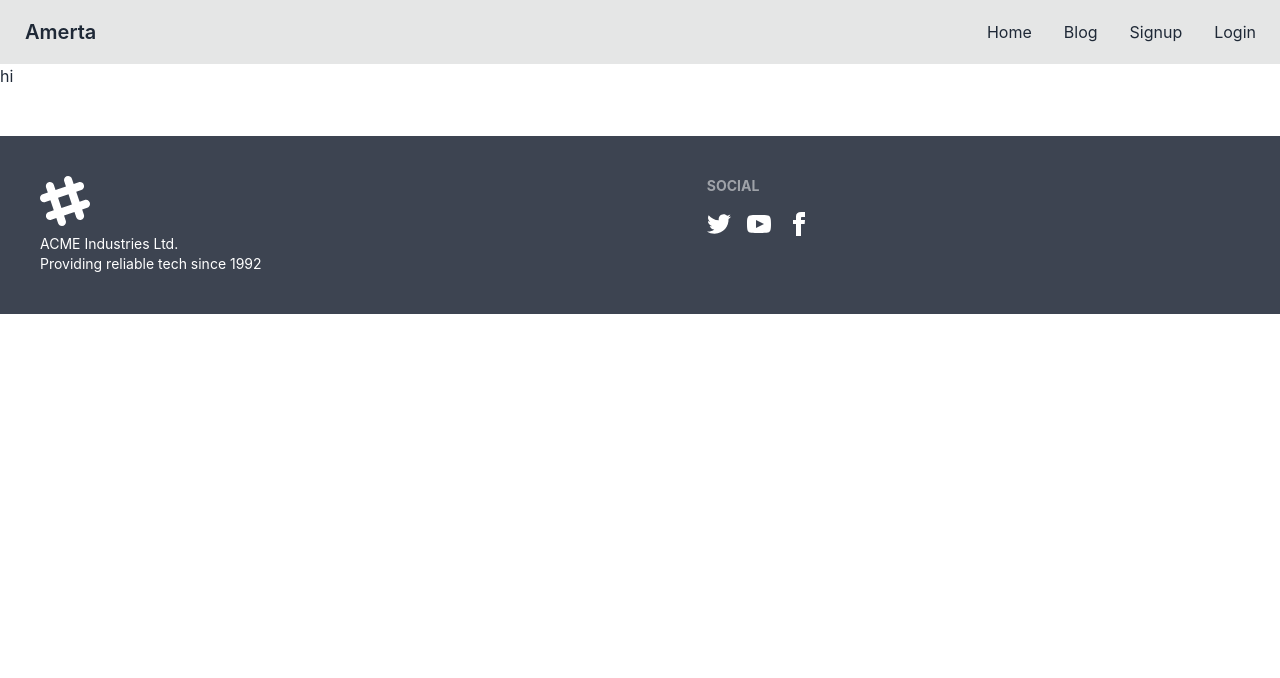
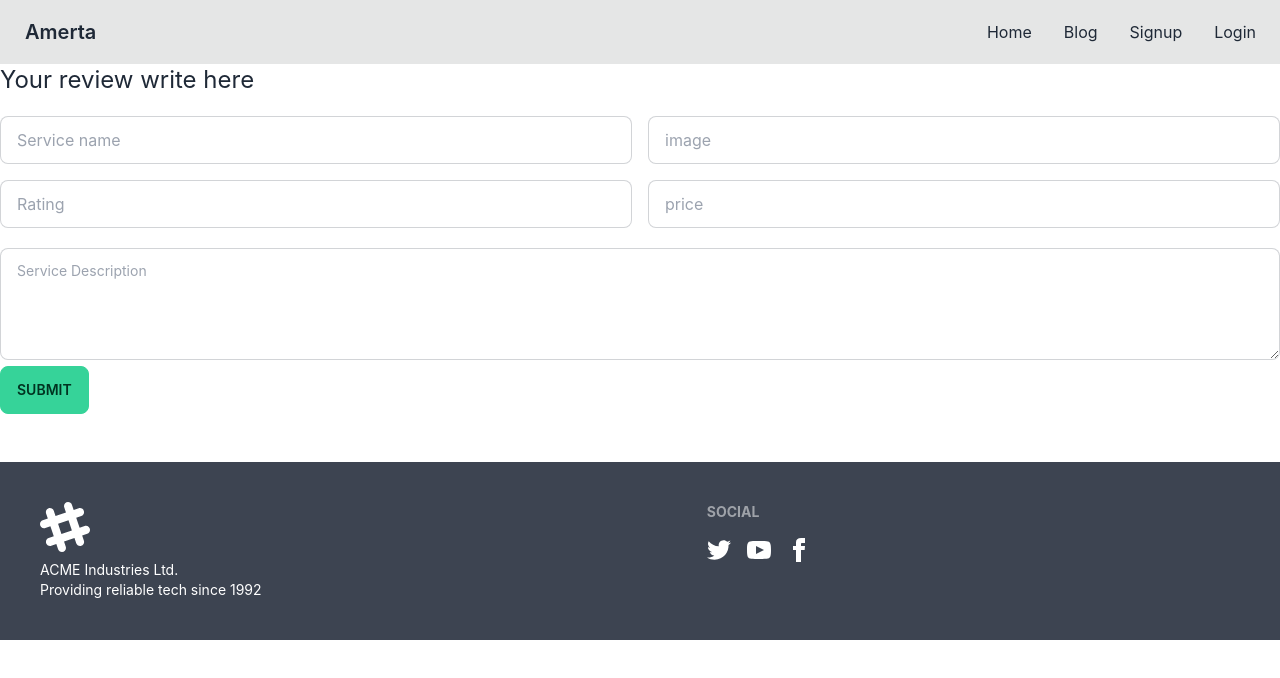
Before and after one commit to foysal0321/Footeo, a React (Create React App) app: page /addservice in a window 1280 px wide. Shown: the top 678 px of the page. Built offline with nearby package versions, Linux system fonts and the light colour scheme; no server answers.

Commit message:
add-service-done

```diff
--- a/src/components/addService/Addservice.js
+++ b/src/components/addService/Addservice.js
@@ -1,10 +1,55 @@
 import React from 'react';
 
 const Addservice = () => {
+
+    const addService=(e)=>{
+        e.preventDefault();
+
+      const form = e.target;
+      const title = form.name.value ;
+      const rating = form.rating.value;
+      const img = form.image.value;
+      const price = form.price.value;
+      const description = form.description.value;
+
+      const addBtn={
+        title : title,
+        price: price,
+        img: img,
+        rating: rating,
+        description: description
+    }
+    fetch(`http://localhost:5000/allservices`,{
+      method: 'POST',
+      headers:{
+        'content-type': 'application/json'
+      },
+      body: JSON.stringify(addBtn)
+    })
+    .then(res=> res.json())
+    .then(data=>{
+      if(data.acknowledged){
+       alert('review success')
+        form.reset()
+    }
+    })
+    .catch(err=> console.log(err))
+  console.log(addBtn);
+
+    }
     return (
-        <div>
-            hi
-        </div>
+        <form onSubmit={addService}>
+        <h2 className='text-4xl'></h2>
+        <h4 className='text-2xl'>Your review write here </h4>
+       <div className="grid grid-cols-1 lg:grid-cols-2 gap-4 py-5">
+       <input name='name' type="text" placeholder="Service name" className="input input-bordered w-full " />
+        <input name='image' type="text" placeholder="image"  className="input input-bordered w-full " />
+       <input name='rating' type="text" placeholder="Rating" className="input input-bordered w-full " required />
+       <input name='price' type="text" placeholder="price" className="input input-bordered w-full " required />
+       </div>
+       <textarea name='description' className="textarea textarea-bordered h-28 w-full" placeholder="Service Description"></textarea>
+       <button className="btn btn-success">Submit</button>
+       </form>
     );
 };
 
--- a/src/components/review/Review.js
+++ b/src/components/review/Review.js
@@ -9,12 +9,14 @@ const Review = () => {
     const {user} = useContext(Authcontext)
 
     const [data,setdata] = useState([]);
+    const [err,seterr] = useState('No reviews were added')
 
     useEffect(()=>{
         fetch(`http://localhost:5000/review?email=${user?.email}`)
         .then(res=>res.json())
         .then(data=>{
-            setdata(data)
+            setdata(data);
+            seterr('')
         })
     },[user?.email]);
 
@@ -43,6 +45,7 @@ const Review = () => {
             <div className="overflow-x-auto w-full">
   <table className="table w-full">
 
+  {err}
     <thead>
       <tr>
         <th>
@@ -56,15 +59,20 @@ const Review = () => {
         <th></th>
       </tr>
     </thead>
+
     <tbody>
-       {
+        {
+
         data.map(d => <ReviewCard
         key={d._id}
         data={d}
         deleteBtn={deleteBtn}
+
         >
         </ReviewCard>)
-       }
+
+        }
+
     </tbody>
   </table>
 </div>
--- a/src/components/review/ReviewCard.js
+++ b/src/components/review/ReviewCard.js
@@ -5,9 +5,12 @@ import { Authcontext } from '../../context/Context';
 const ReviewCard = ({data,deleteBtn}) => {
     const{_id,price, serviceName, image,rating, coustomerName, email} = data
     const {user} = useContext(Authcontext)
+
+
     return (
-
-             <tr>
+        <>
+hi
+        <tr>
         <th>
           <label>
            <button onClick={()=> deleteBtn(data)} className='btn btn-ghost'>X</button>
@@ -37,6 +40,7 @@ const ReviewCard = ({data,deleteBtn}) => {
         <td>{email}</td>
       </tr>
 
+       </>
     );
 };
 
--- a/src/components/services/Details.js
+++ b/src/components/services/Details.js
@@ -41,7 +41,6 @@ const Details = () => {
        alert('review success')
         form.reset()
     }
-
     })
     .catch(err=> console.log(err))
 
```
